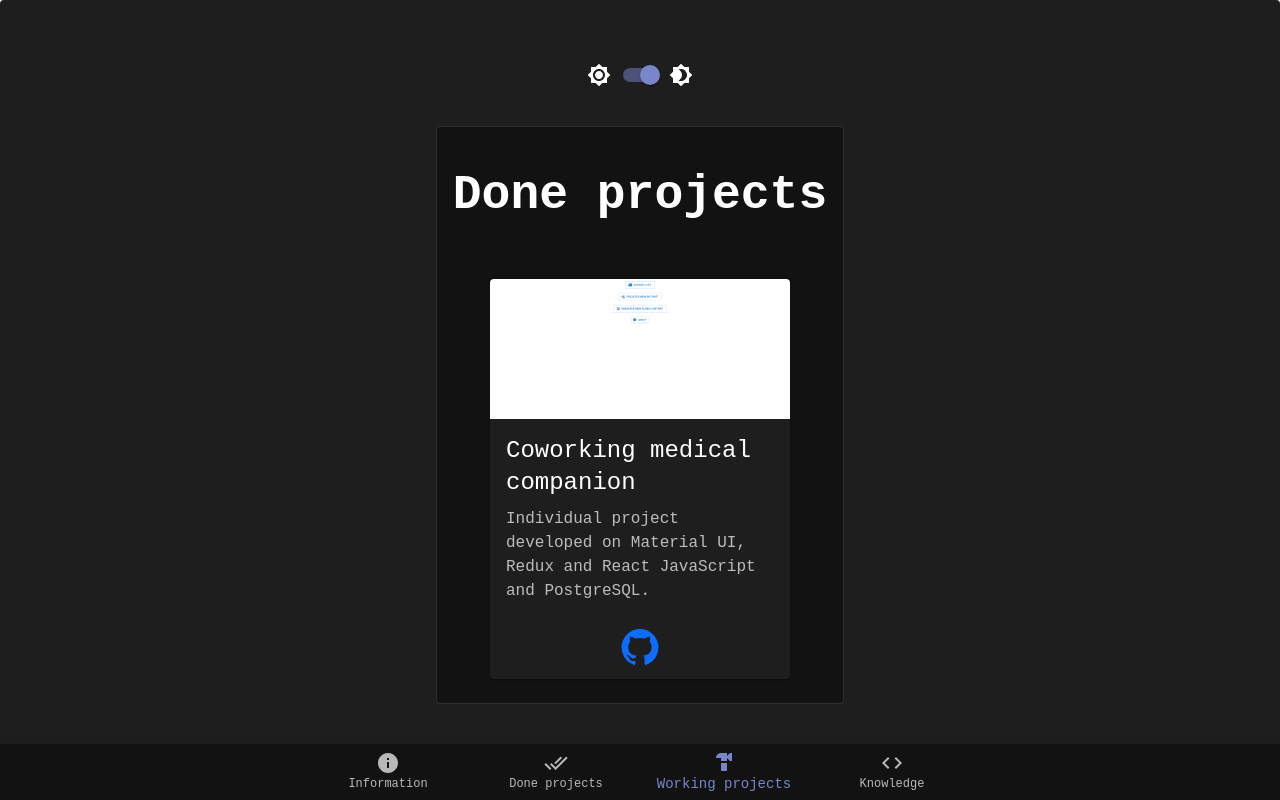
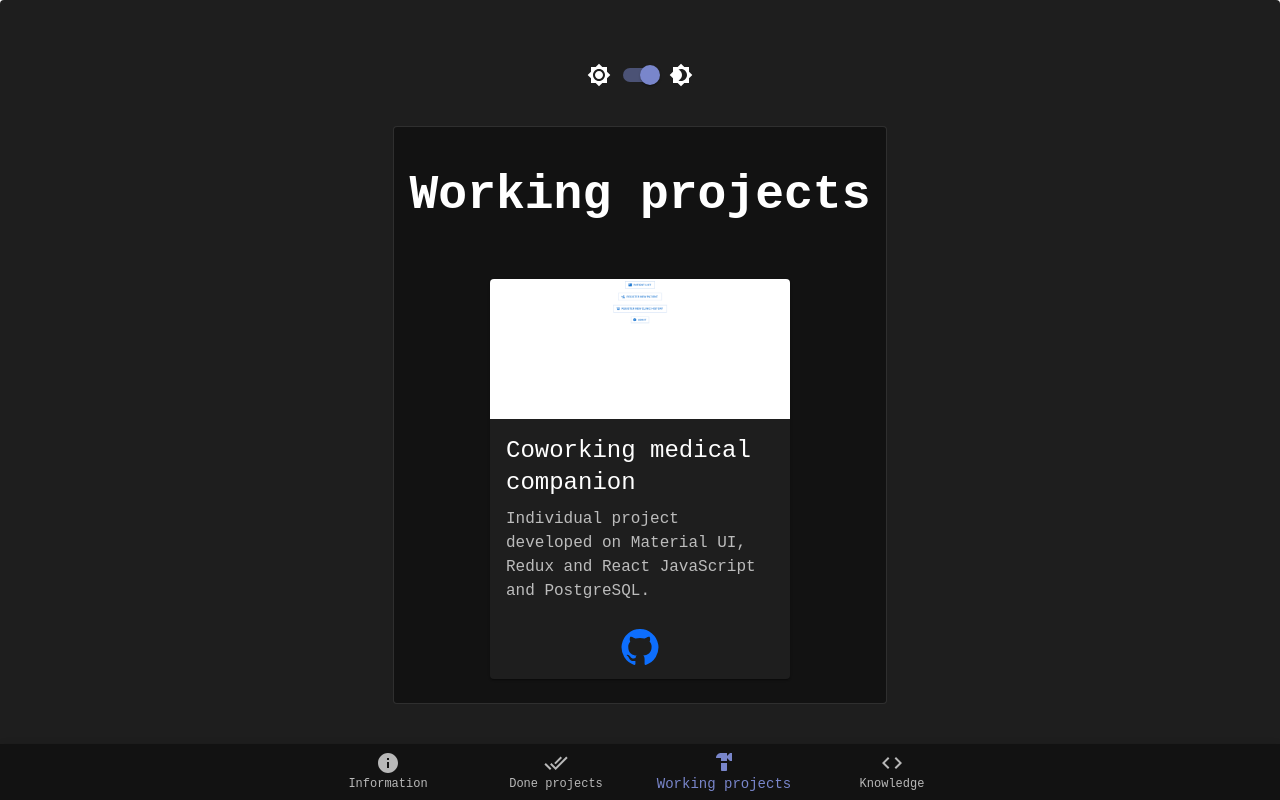
Before and after one commit to elhombrej/Portfolio, a React (Create React App) app: page / in a window 1280 px wide. Both pictures are taken after a click on the button "Working projects". Built offline with nearby package versions, Linux system fonts and the light colour scheme; the HTML template or start-up script is replaced by a standard one.

Commit message:
Update WorkingProjects.jsx

```diff
--- a/src/Components/WorkingProjects.jsx
+++ b/src/Components/WorkingProjects.jsx
@@ -33,7 +33,7 @@ export function WorkingProjects() {
                     fontFamily='monospace'
                     fontWeight='bold'
                 >
-                    Done projects
+                    Working projects
                 </Typography>
 
             </Grid>
```
